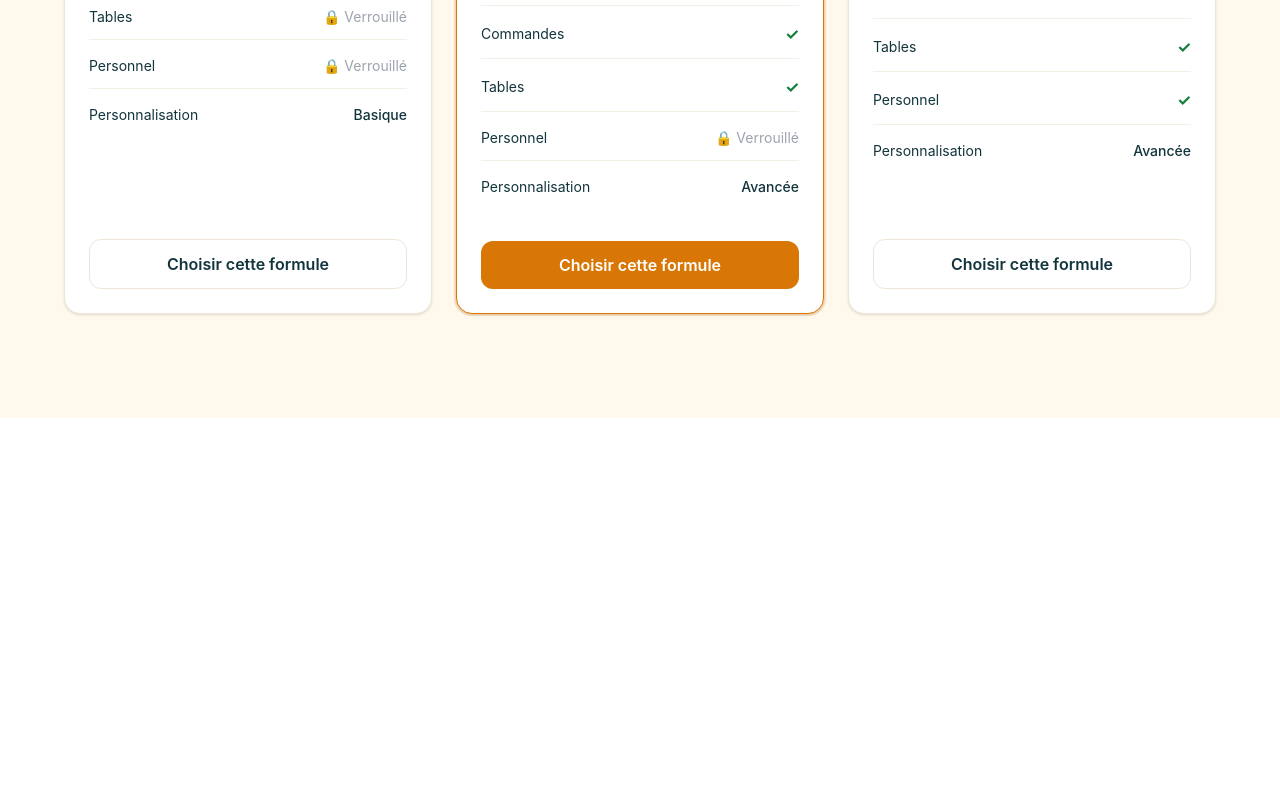
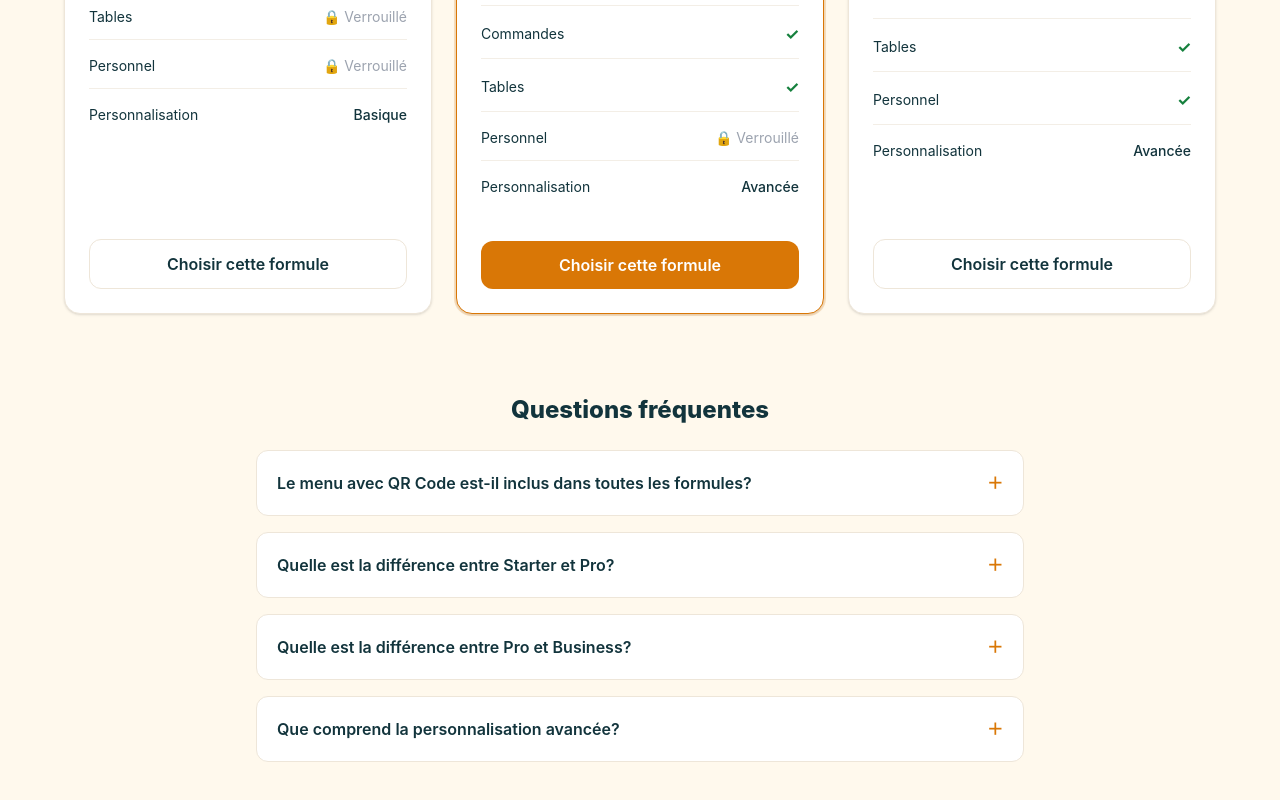
Before and after one commit to skouti-7788/responsable-restaurant, a React (Vite) app: page /pricing in a window 1280 px wide. Shown: the part 696-1496 px from the top of the page. Before the commit the page ends 1114 px from the top, so only its background shows below. Built offline with nearby package versions, Linux system fonts and the light colour scheme; no server answers.

Commit message:
feat: add pricing FAQ and annual savings note

```diff
--- a/src/pages/pricing/PricingPage.jsx
+++ b/src/pages/pricing/PricingPage.jsx
@@ -52,6 +52,16 @@ const translations = {
     subtitle: 'Développez votre restaurant avec Menu Online.',
     monthly: 'Mensuel',
     yearly: 'Annuel',
+    save: '2 mois offerts',
+    faqTitle: 'Questions fréquentes',
+    faq1q: 'Le menu avec QR Code est-il inclus dans toutes les formules?',
+    faq1a: 'Oui. Le menu et le QR Code sont inclus dans Starter, Pro et Business.',
+    faq2q: 'Quelle est la différence entre Starter et Pro?',
+    faq2a: 'Starter est limité à 30 plats et 5 catégories. Pro propose des plats et catégories illimités, ainsi que les commandes et les tables.',
+    faq3q: 'Quelle est la différence entre Pro et Business?',
+    faq3a: 'Business inclut toutes les fonctionnalités de Pro, avec en plus la gestion du personnel.',
+    faq4q: 'Que comprend la personnalisation avancée?',
+    faq4a: 'La personnalisation avancée est disponible avec les formules Pro et Business. Starter inclut la personnalisation basique.',
     month: '/ mois',
     year: '/ an',
     starter: 'Starter',
@@ -79,6 +89,16 @@ const translations = {
     subtitle: 'Grow your restaurant with Menu Online.',
     monthly: 'Monthly',
     yearly: 'Yearly',
+    save: '2 months free',
+    faqTitle: 'Frequently asked questions',
+    faq1q: 'Is the menu with QR Code included in every plan?',
+    faq1a: 'Yes. The menu and QR Code are included in Starter, Pro and Business.',
+    faq2q: 'What is the difference between Starter and Pro?',
+    faq2a: 'Starter is limited to 30 meals and 5 categories. Pro offers unlimited meals and categories, plus orders and tables.',
+    faq3q: 'What is the difference between Pro and Business?',
+    faq3a: 'Business includes all Pro features, plus staff management.',
+    faq4q: 'What does advanced appearance include?',
+    faq4a: 'Advanced appearance is available with Pro and Business. Starter includes basic appearance.',
     month: '/ month',
     year: '/ year',
     starter: 'Starter',
@@ -106,6 +126,16 @@ const translations = {
     subtitle: 'طوّر مطعمك مع Menu Online.',
     monthly: 'شهري',
     yearly: 'سنوي',
+    save: 'شهران مجاناً',
+    faqTitle: 'الأسئلة الشائعة',
+    faq1q: 'واش القائمة مع رمز QR متوفرة فكل الباقات؟',
+    faq1a: 'نعم، القائمة ورمز QR متوفران في Starter وPro وBusiness.',
+    faq2q: 'شنو الفرق بين Starter وPro؟',
+    faq2a: 'Starter محدودة في 30 وجبة و5 أصناف. أما Pro فتقدم وجبات وأصنافاً غير محدودة، مع الطلبات والطاولات.',
+    faq3q: 'شنو الفرق بين Pro وBusiness؟',
+    faq3a: 'Business فيها جميع مميزات Pro، وزيادة عليها إدارة الموظفين.',
+    faq4q: 'شنو كتعني التخصيصات المتقدمة؟',
+    faq4a: 'التخصيص المتقدم متوفر في Pro وBusiness، أما Starter فتتضمن التخصيص الأساسي.',
     month: '/ الشهر',
     year: '/ السنة',
     starter: 'Starter',
@@ -220,6 +250,9 @@ export default function PricingPage() {
             {t.yearly}
           </button>
         </div>
+        {yearly && (
+          <p className="mt-3 text-sm font-semibold text-[#15803D]">{t.save}</p>
+        )}
 
         <div className="mt-12 grid gap-6 text-start md:grid-cols-3">
           {plans.map((plan) => (
@@ -276,6 +309,23 @@ export default function PricingPage() {
             </article>
           ))}
         </div>
+
+        <section className="mx-auto mt-20 max-w-3xl text-start">
+          <h2 className="mb-6 text-center text-2xl font-extrabold">{t.faqTitle}</h2>
+          <div className="space-y-4">
+            {[1, 2, 3, 4].map((number) => (
+              <details key={number} className="group rounded-xl border border-[#EEE6D9] bg-white p-5">
+                <summary className="cursor-pointer list-none font-semibold marker:hidden">
+                  <span className="flex items-center justify-between gap-4">
+                    {t[`faq${number}q`]}
+                    <span className="text-[#D97706] transition group-open:rotate-45">＋</span>
+                  </span>
+                </summary>
+                <p className="mt-3 text-sm leading-7 text-[#69777B]">{t[`faq${number}a`]}</p>
+              </details>
+            ))}
+          </div>
+        </section>
       </section>
     </main>
   )
```
